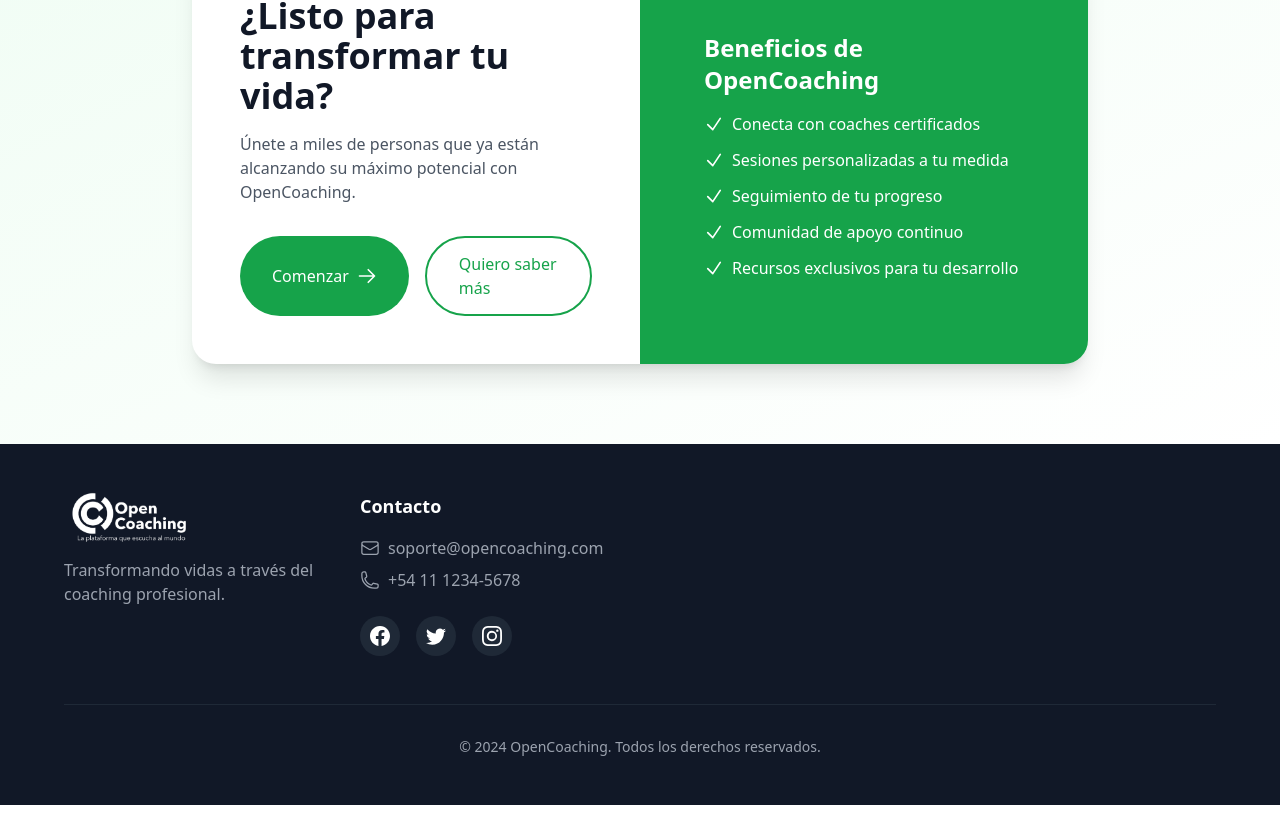
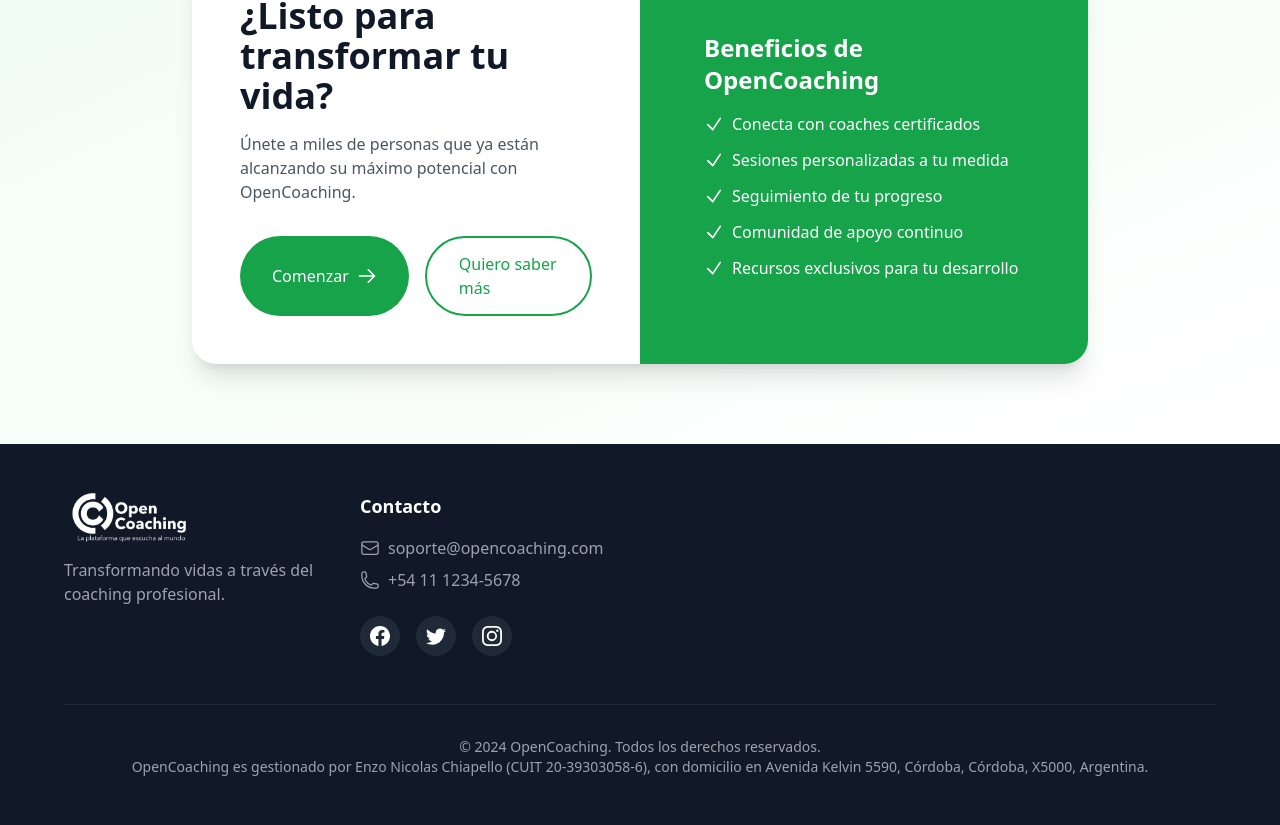
Before and after one commit to JoelDamato/opencoaching-front, a React (Vite) app: page / in a window 1280 px wide. Shown: the part 1884-2709 px from the top of the page. Built offline with nearby package versions, Linux system fonts and the light colour scheme.

Commit message:
add enzo

```diff
--- a/src/pages/Footer.jsx
+++ b/src/pages/Footer.jsx
@@ -100,6 +100,7 @@ const ComponentName = () => {
 
             <div className="border-t border-gray-800 mt-12 pt-8 text-center text-gray-400 text-sm">
               <p>© {new Date().getFullYear()} OpenCoaching. Todos los derechos reservados.</p>
+              <p>OpenCoaching es gestionado por Enzo Nicolas Chiapello (CUIT 20-39303058-6), con domicilio en Avenida Kelvin 5590, Córdoba, Córdoba, X5000, Argentina.</p>
             </div>
           </div>
         </footer>
```
